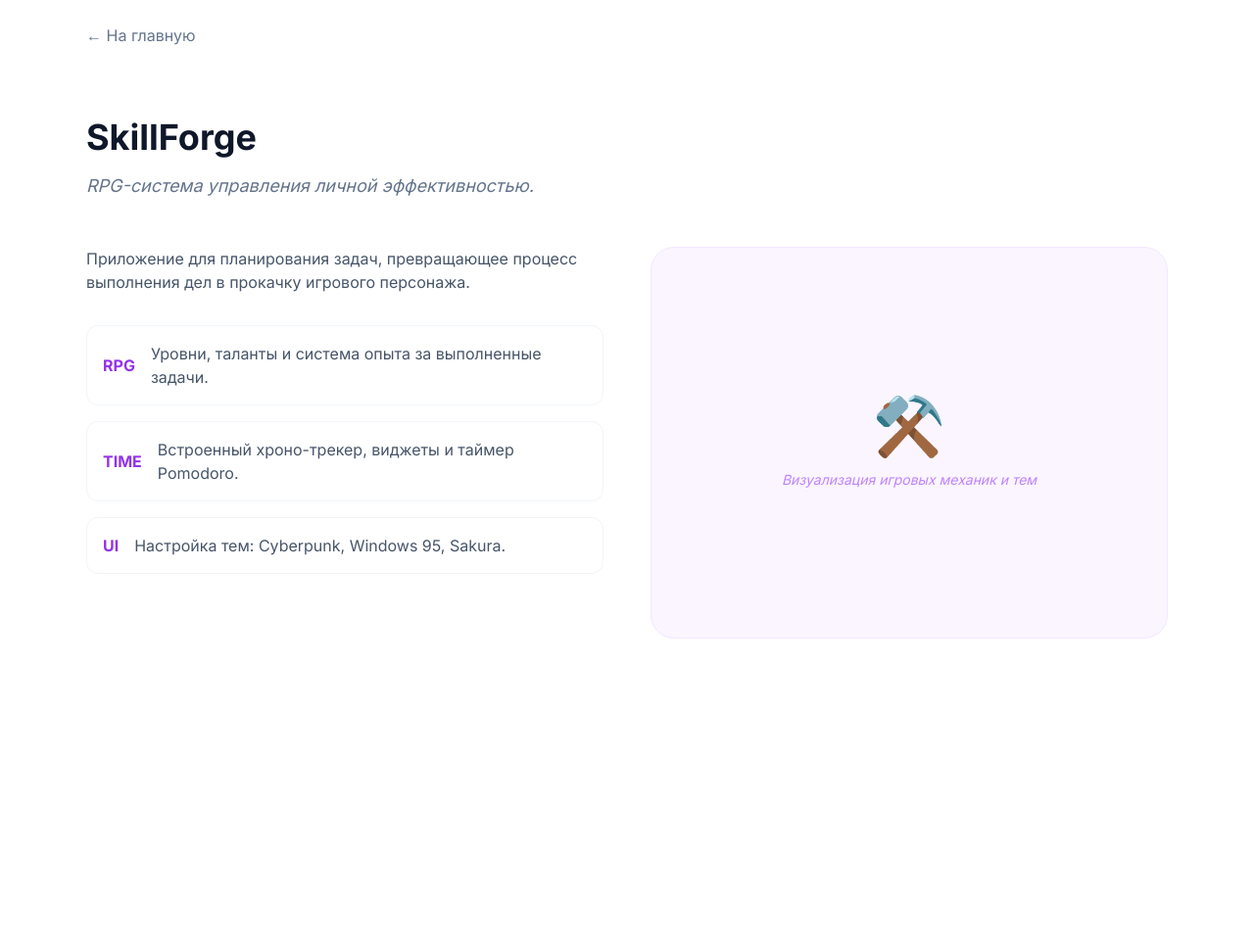
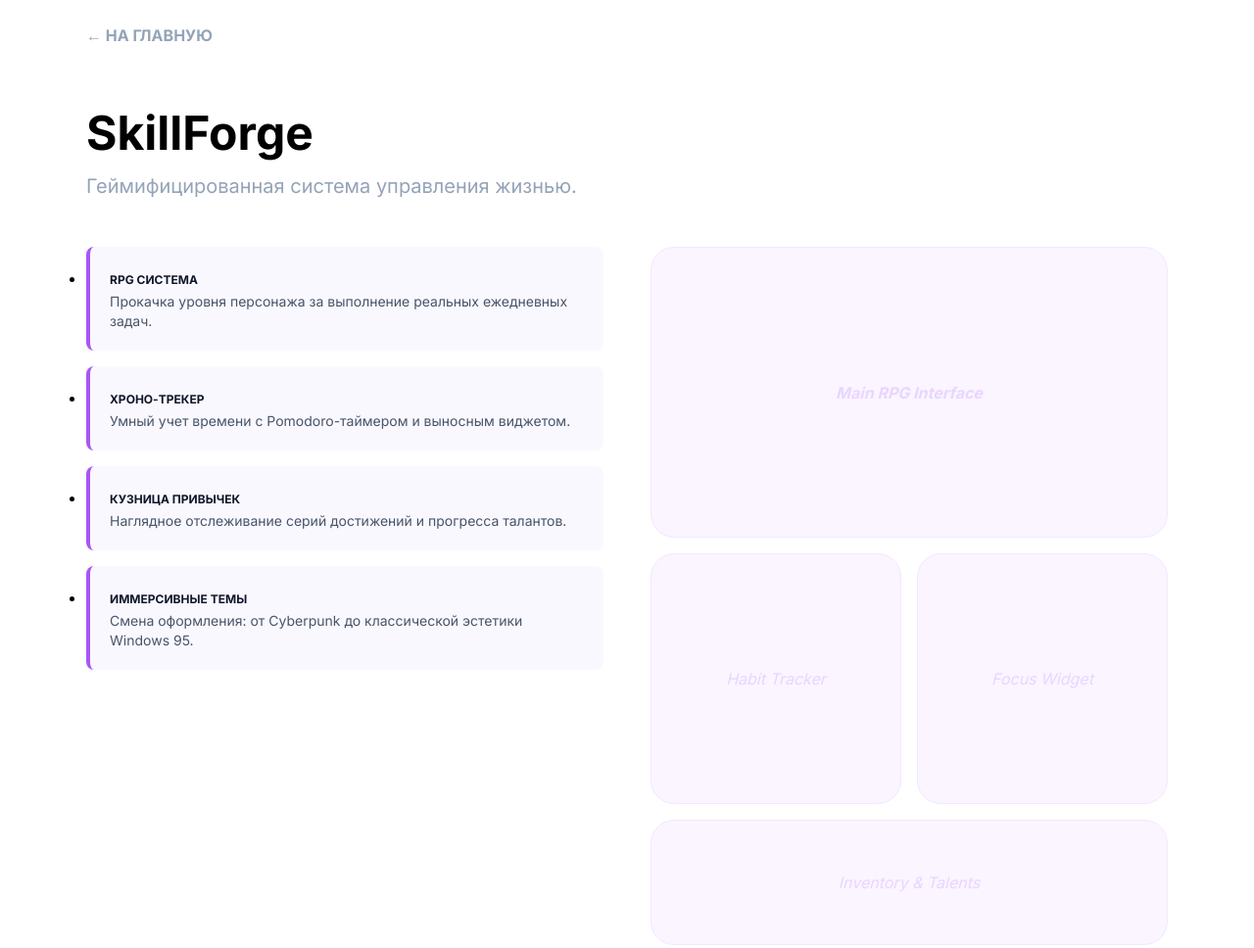
Before and after one commit to Xmza/xmza.github.io, a plain HTML site: page skillforge.html in a window 1280 px wide. Shown: the whole page at 98% size. Before the commit the page ends 800 px from the top, so only its background shows below. Drawn offline with nearby package versions, Linux system fonts and the light colour scheme.

Commit message:
Update skillforge.html

```diff
--- a/skillforge.html
+++ b/skillforge.html
@@ -3,44 +3,47 @@
 <head>
     <meta charset="UTF-8">
     <meta name="viewport" content="width=device-width, initial-scale=1.0">
-    <title>SkillForge | Описание</title>
+    <title>SkillForge</title>
     <script src="https://cdn.tailwindcss.com"></script>
     <link href="https://fonts.googleapis.com/css2?family=Inter:wght@400;600;700&display=swap" rel="stylesheet">
+    <style>
+        .list-item { background: #faf8ff; border-radius: 8px; padding: 20px; border-left: 4px solid #a855f7; margin-bottom: 16px; }
+    </style>
 </head>
-<body class="bg-white text-slate-800 font-['Inter']">
-    <nav class="p-6 max-w-6xl mx-auto flex justify-between text-slate-500 font-medium">
-        <a href="index.html" class="hover:text-slate-900 transition">← На главную</a>
-    </nav>
+<body class="bg-white font-['Inter']">
+    <nav class="p-6 max-w-6xl mx-auto"><a href="index.html" class="text-slate-400 hover:text-purple-500 font-bold">← НА ГЛАВНУЮ</a></nav>
 
-    <main class="max-w-6xl mx-auto px-6 py-12">
-        <header class="mb-12">
-            <h1 class="text-4xl font-bold text-slate-900 mb-4">SkillForge</h1>
-            <p class="text-lg text-slate-500 italic">RPG-система управления личной эффективностью.</p>
-        </header>
+    <main class="max-w-6xl mx-auto px-6 py-10">
+        <h1 class="text-5xl font-bold mb-4">SkillForge</h1>
+        <p class="text-xl text-slate-400 mb-12">Геймифицированная система управления жизнью.</p>
 
-        <section class="grid md:grid-cols-2 gap-12">
-            <div class="space-y-8 text-slate-600">
-                <p>Приложение для планирования задач, превращающее процесс выполнения дел в прокачку игрового персонажа.</p>
-                <div class="space-y-4">
-                    <div class="flex items-center gap-4 p-4 border border-slate-100 rounded-xl">
-                        <div class="text-purple-600 font-bold">RPG</div>
-                        <span>Уровни, таланты и система опыта за выполненные задачи.</span>
-                    </div>
-                    <div class="flex items-center gap-4 p-4 border border-slate-100 rounded-xl">
-                        <div class="text-purple-600 font-bold">TIME</div>
-                        <span>Встроенный хроно-трекер, виджеты и таймер Pomodoro.</span>
-                    </div>
-                    <div class="flex items-center gap-4 p-4 border border-slate-100 rounded-xl">
-                        <div class="text-purple-600 font-bold">UI</div>
-                        <span>Настройка тем: Cyberpunk, Windows 95, Sakura.</span>
-                    </div>
+        <div class="grid lg:grid-cols-2 gap-12">
+            <div class="space-y-4">
+                <div class="list-item">
+                    <h4 class="font-bold text-slate-900 uppercase text-xs mb-1">RPG Система</h4>
+                    <p class="text-sm text-slate-600">Прокачка уровня персонажа за выполнение реальных ежедневных задач.</p>
+                </div>
+                <div class="list-item">
+                    <h4 class="font-bold text-slate-900 uppercase text-xs mb-1">Хроно-трекер</h4>
+                    <p class="text-sm text-slate-600">Умный учет времени с Pomodoro-таймером и выносным виджетом.</p>
+                </div>
+                <div class="list-item">
+                    <h4 class="font-bold text-slate-900 uppercase text-xs mb-1">Кузница привычек</h4>
+                    <p class="text-sm text-slate-600">Наглядное отслеживание серий достижений и прогресса талантов.</p>
+                </div>
+                <div class="list-item">
+                    <h4 class="font-bold text-slate-900 uppercase text-xs mb-1">Иммерсивные темы</h4>
+                    <p class="text-sm text-slate-600">Смена оформления: от Cyberpunk до классической эстетики Windows 95.</p>
                 </div>
             </div>
-            <div class="bg-purple-50 rounded-3xl p-8 flex flex-col items-center justify-center border border-purple-100 min-h-[400px]">
-                <span class="text-purple-200 font-bold text-6xl mb-4">⚒️</span>
-                <p class="text-purple-400 text-sm font-medium italic">Визуализация игровых механик и тем</p>
+
+            <div class="grid grid-cols-2 gap-4">
+                <div class="col-span-2 bg-purple-50 border border-purple-100 rounded-3xl aspect-video flex items-center justify-center text-purple-200 italic font-bold">Main RPG Interface</div>
+                <div class="bg-purple-50 border border-purple-100 rounded-3xl aspect-square flex items-center justify-center text-purple-200 italic p-4 text-center">Habit Tracker</div>
+                <div class="bg-purple-50 border border-purple-100 rounded-3xl aspect-square flex items-center justify-center text-purple-200 italic p-4 text-center">Focus Widget</div>
+                <div class="col-span-2 bg-purple-50 border border-purple-100 rounded-3xl h-32 flex items-center justify-center text-purple-200 italic">Inventory & Talents</div>
             </div>
-        </section>
+        </div>
     </main>
 </body>
 </html>
```
